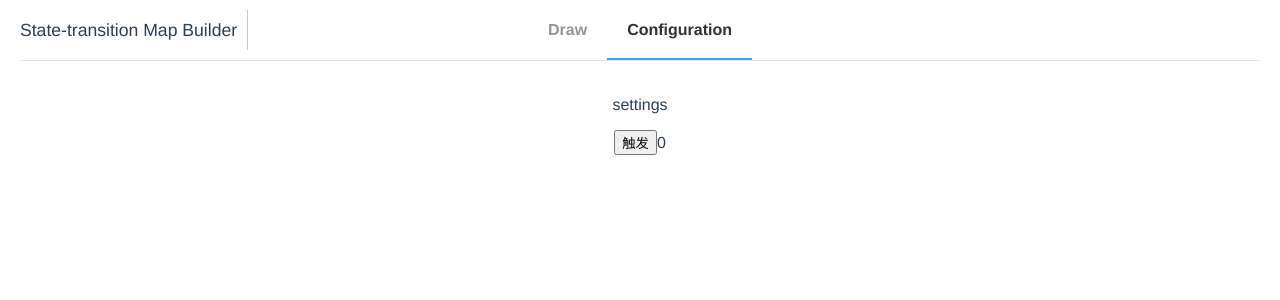
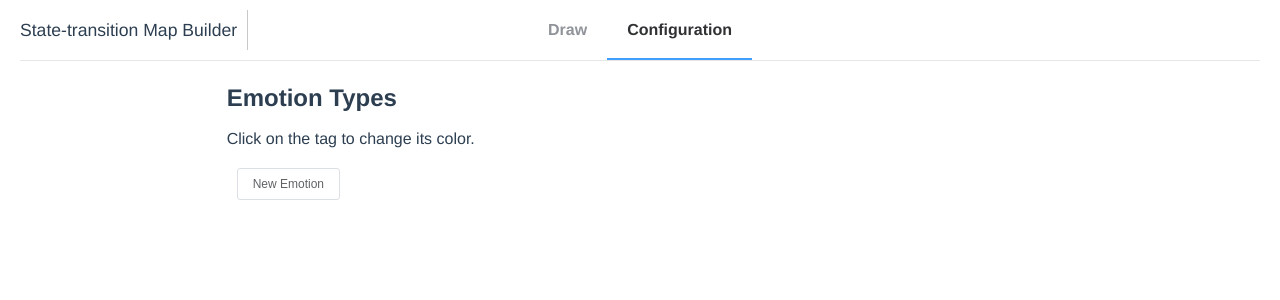
Before and after one commit to jzmrexu1s/state-transition-map, a Vue app: page /settings in a window 1280 px wide. Shown: the top 300 px of the page. Built offline with nearby package versions, Linux system fonts and the light colour scheme.

Commit message:
add custom emotion types.

```diff
--- a/package.json
+++ b/package.json
@@ -12,6 +12,7 @@
     "element-ui": "^2.4.5",
     "eslint-plugin-html": "^6.1.1",
     "vue": "^2.6.11",
+    "vue-color": "^2.8.1",
     "vue-router": "^3.2.0",
     "vue-super-flow": "file:src/vue-super-flow",
     "vue2-org-tree": "file:src/vue2-org-tree"
--- a/src/components/Draw.vue
+++ b/src/components/Draw.vue
@@ -27,9 +27,10 @@
         :close-on-click-modal="false"
         width="500px"
     >
-
     </el-dialog>
-    <button @click="elementByValue">触发</button>
+    <ul>
+      <li v-for="item in emotionTypes">{{ item }}</li>
+    </ul>
   </div>
 </template>
 
@@ -55,15 +56,29 @@ export default {
           {label: "test"}
         ]
       ],
-
+      emotionTypes: {}
     }
   },
   methods: {
-    elementByValue: function () {
-      Bus.$emit('Assembly', this.testVal)
+
+  },
+  watch: {
+    "emotionTypes": function (after, before) {
+      for (let type of after) {
+        if (!before[type]) {
+
+        }
+      }
+      for (let node of this.nodeList) {
+
+      }
     }
   },
   mounted() {
+    let vm = this
+    Bus.$on('SettingsToDraw', (data) => {
+      vm.emotionTypes = data
+    })
     setTimeout(() => {
       this.nodeList = [
         {
@@ -75,9 +90,7 @@ export default {
             'prop': 'start',
             'name': 'State1',
             'emotions': [
-              {'name': 'Fear', 'value': 10},
-              {'name': 'Happy', 'value': 20},
-              {'name': 'Sad', 'value': 30}
+              {'name': 'naive', 'value': 10}
             ]
           }
         },
@@ -106,6 +119,7 @@ export default {
   line-height : 32px;
   padding     : 0 12px;
   color       : #ffffff;
+  font-weight : bold;
 }
 .flow-node>section{
   text-align  : center;
--- a/src/components/Settings.vue
+++ b/src/components/Settings.vue
@@ -1,35 +1,134 @@
 <template>
   <div>
-    <p>settings</p>
-    <button @click="testGet">触发</button>
-    <span>{{ testVal }}</span>
+    <el-row class="row-tight">
+      <el-col :span="4"><div class="grid-title"></div></el-col>
+      <el-col :span="20"><div class="grid-title">Emotion Types</div></el-col>
+    </el-row>
+    <el-row class="row-tight">
+      <el-col :span="4"><div class="grid-title"></div></el-col>
+      <el-col :span="20"><div class="grid-content">Click on the tag to change its color. </div></el-col>
+    </el-row>
+    <el-row>
+      <el-col :span="4"><div class="grid-title"></div></el-col>
+      <el-col :span="16">
+        <div class="grid-title">
+          <el-tag
+              :key="item.name"
+              v-for="item in emotionTypes"
+              :color="item.color"
+              closable
+              :disable-transitions="false"
+              @close="handleEmotionCloseTag(item)"
+              effect="light"
+          >
+            {{ item.name }}
+          </el-tag>
+          <el-input
+              class="input-new-tag"
+              v-if="emotionInputVisible"
+              v-model="emotionInputValue"
+              ref="saveTagInput"
+              size="small"
+              @keyup.enter.native="handleEmotionInputConfirm"
+              @blur="handleEmotionInputConfirm"
+          >
+          </el-input>
+          <el-button v-else class="button-new-tag" @click="emotionShowInput" size="small">New Emotion</el-button>
+        </div>
+      </el-col>
+    </el-row>
   </div>
 </template>
 
 <script>
 import {Bus} from '@/event-bus'
+import {Chrome} from 'vue-color'
 export default {
   name: "Settings",
   data () {
     return {
-      testVal: 0
+      emotionTypes: [
+      ],
+      emotionInputVisible: false,
+      emotionInputValue: ''
+    }
+  },
+  methods: {
+    testSetEmotionTypes: function () {
+      this.emotionTypes = new Set(["Good", "Bad"])
+      Bus.$emit('SettingsToDraw', this.emotionTypes)
+    },
+    handleEmotionCloseTag: function (item) {
+      this.emotionTypes.splice(this.emotionTypes.indexOf(item), 1)
+    },
+    handleEmotionInputConfirm: function () {
+      let inputValue = this.emotionInputValue;
+      if (inputValue && this.emotionTypes.every(item => item.name !== inputValue)) {
+        this.emotionTypes.push({"name": inputValue, "color": "#abcdef"})
+      }
+      this.emotionInputVisible = false
+      this.emotionInputValue = ''
+    },
+    emotionShowInput: function () {
+      this.emotionInputVisible = true
+      this.$nextTick(_ => {
+        this.$refs.saveTagInput.$refs.input.focus();
+      });
     }
   },
   mounted () {
-    let vm = this
-    Bus.$on('Assembly', (data) => {
+    console.log(this.emotionTypes)
+    Bus.$on('DrawToSettings', function (data) {
       console.log(data)
-      vm.testVal = data
+      this.emotionTypes = data
     })
-  },
-  methods: {
-    testGet: function () {
-      this.testVal ++
-    }
   }
 }
 </script>
 
 <style scoped>
-
+.el-row {
+  margin-bottom: 20px;
+}
+.el-row:last-child {
+  margin-bottom: 0;
+}
+.el-col {
+  border-radius: 4px;
+}
+.grid-title {
+  border-radius: 4px;
+  min-height: 36px;
+  font-size: 1.5em;
+  font-weight: bold;
+  text-align: left;
+  line-height: 36px;
+}
+.grid-content {
+  border-radius: 4px;
+  min-height: 36px;
+  text-align: left;
+  line-height: 36px;
+}
+.bg-purple-dark {
+  background: #99a9bf;
+}
+.el-tag + .el-tag {
+  margin-left: 10px;
+}
+.button-new-tag {
+  margin-left: 10px;
+  height: 32px;
+  line-height: 30px;
+  padding-top: 0;
+  padding-bottom: 0;
+}
+.input-new-tag {
+  width: 90px;
+  margin-left: 10px;
+  vertical-align: bottom;
+}
+.row-tight {
+  margin-bottom: 5px
+}
 </style>
```
Also changed, not shown: src/plugins/element.js (+6 -1 lines), 1 other file (tests, documents, lock files or other folders).
